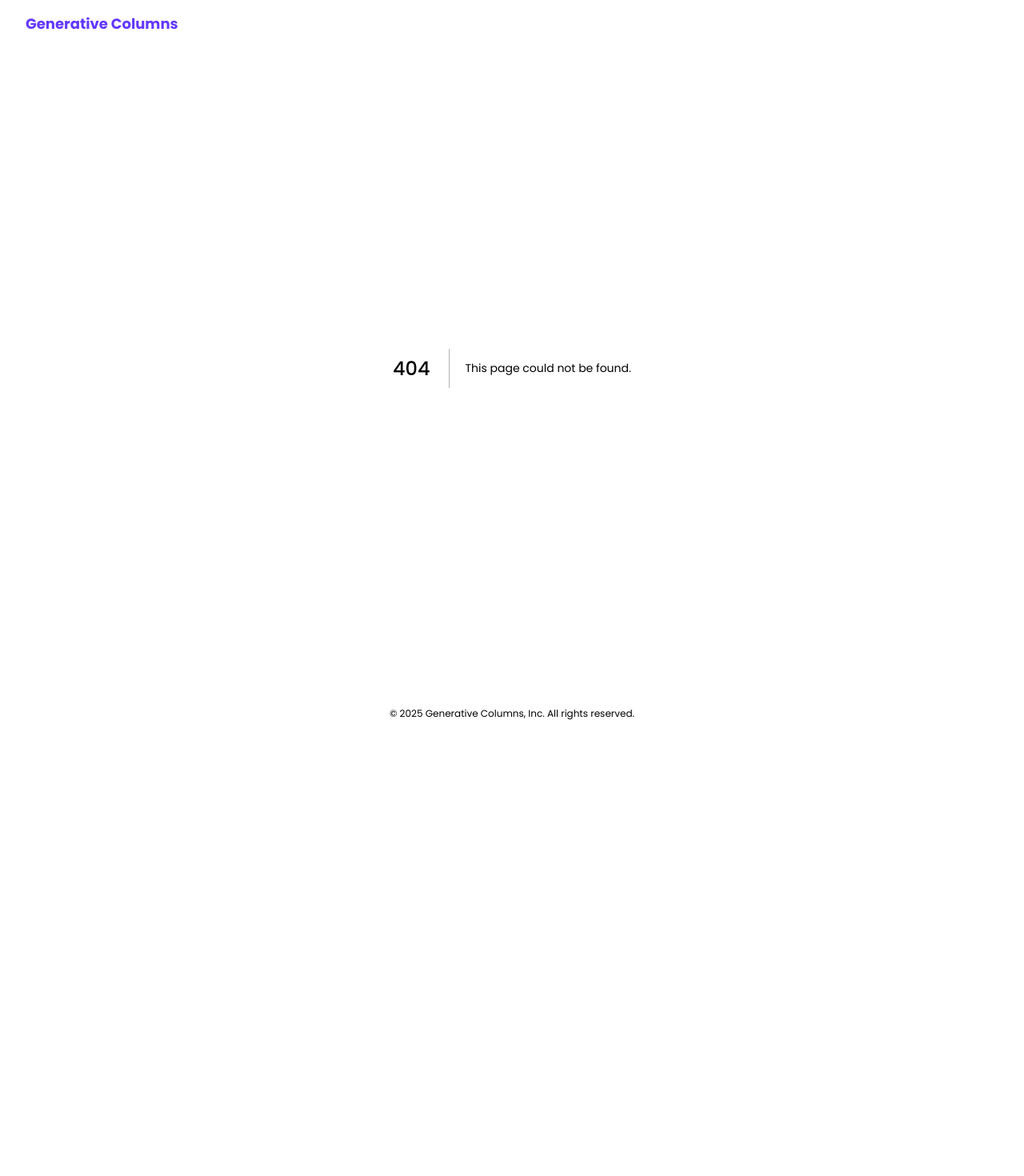
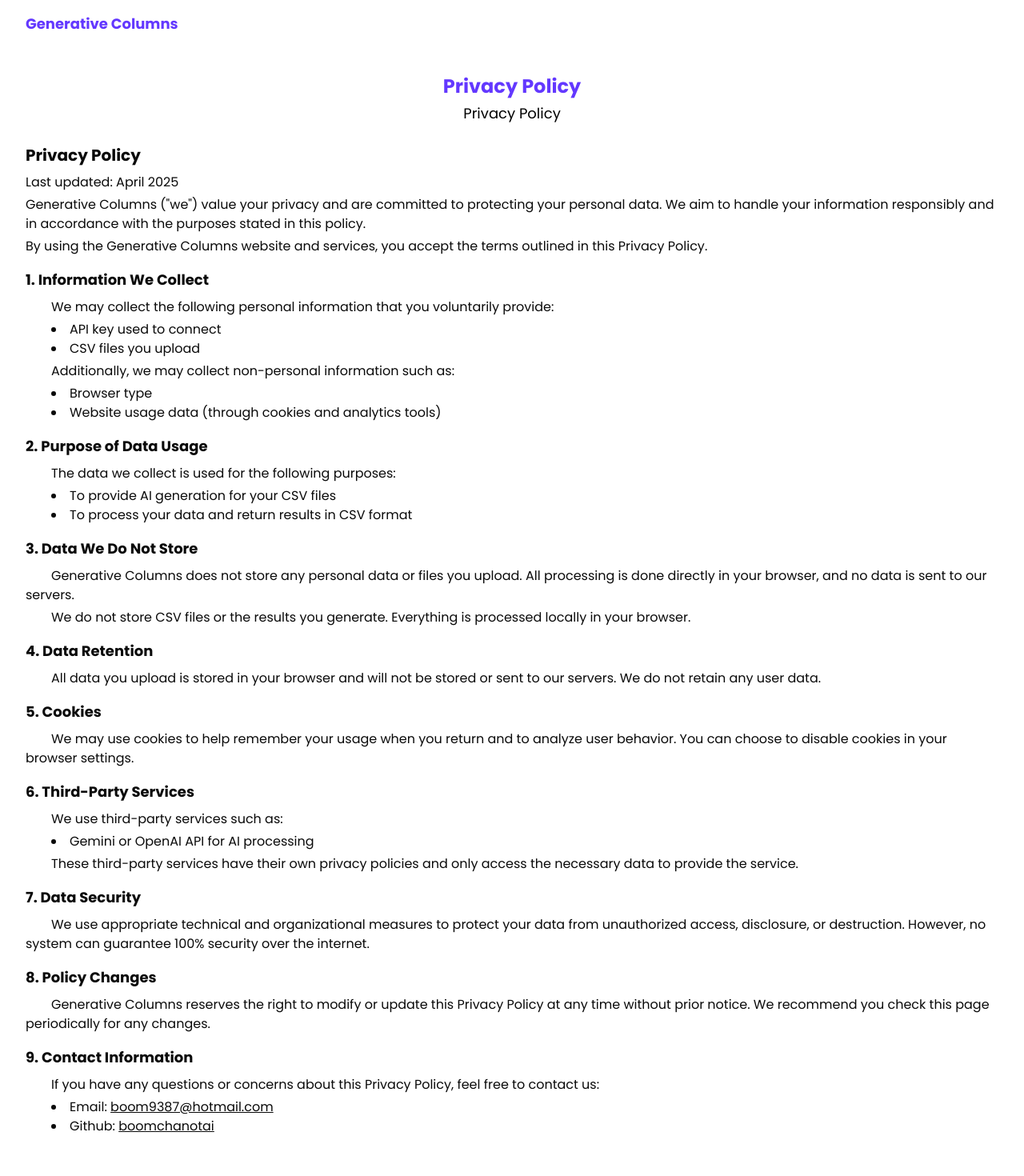
Before and after one commit to boomchanotai/colsgen, a Next.js app: page /privacy-policy in a window 1280 px wide. Before the commit this address had no page. Shown: the top 1470 px of the page at 80% size. Before the commit the page ends 924 px from the top, so only its background shows below. Built offline with nearby package versions, Linux system fonts and the light colour scheme; a web font is replaced by a local one.

Commit message:
feat: add privacy policy page

```diff
--- a/src/app/developer/page.tsx
+++ /dev/null
@@ -1,43 +0,0 @@
-import { Info } from "lucide-react"
-
-import { Button } from "@/components/ui/button"
-import { Input } from "@/components/ui/input"
-import { Label } from "@/components/ui/label"
-import {
-  Tooltip,
-  TooltipContent,
-  TooltipProvider,
-  TooltipTrigger,
-} from "@/components/ui/tooltip"
-
-export default function Developer() {
-  return (
-    <div className="flex">
-      <form className="w-96 space-y-4 rounded-md border bg-white/50 p-4">
-        <div className="flex items-center gap-2">
-          <Label>Prompt for Description</Label>
-          <TooltipProvider>
-            <Tooltip>
-              <TooltipTrigger asChild>
-                <Info className="size-4" />
-              </TooltipTrigger>
-              <TooltipContent>
-                <p>{"Use {{column_name}} to refer text from your column"}</p>
-              </TooltipContent>
-            </Tooltip>
-          </TooltipProvider>
-        </div>
-        <Input
-          placeholder="generate {{column_name}} description for me"
-          required
-        />
-        <p className="text-xs text-gray-500"></p>
-        <div className="flex justify-end">
-          <Button type="submit" className="gap-2">
-            Generate Column
-          </Button>
-        </div>
-      </form>
-    </div>
-  )
-}
--- /dev/null
+++ b/src/app/privacy-policy/page.tsx
@@ -0,0 +1,5 @@
+import { PrivacyPolicy } from "@/components/privacy-policy"
+
+export default function PrivacyPolicyPage() {
+  return <PrivacyPolicy />
+}
--- /dev/null
+++ b/src/components/privacy-policy/index.tsx
@@ -0,0 +1,169 @@
+import Link from "next/link"
+
+import { Container } from "../common/container"
+
+export const PrivacyPolicy = () => {
+  return (
+    <Container className="w-full space-y-6 py-8">
+      <div className="space-y-1">
+        <h2 className="text-primary text-center text-2xl font-bold">
+          Privacy Policy
+        </h2>
+        <h3 className="text-center text-lg font-normal whitespace-nowrap text-black dark:text-white">
+          Privacy Policy
+        </h3>
+      </div>
+
+      <div className="space-y-4">
+        <div className="space-y-2">
+          <h2 className="text-xl font-bold">Privacy Policy</h2>
+          <div className="space-y-1">
+            <p>Last updated: April 2025</p>
+            <p>
+              Generative Columns {'("we")'} value your privacy and are committed
+              to protecting your personal data. We aim to handle your
+              information responsibly and in accordance with the purposes stated
+              in this policy.
+            </p>
+            <p>
+              By using the Generative Columns website and services, you accept
+              the terms outlined in this Privacy Policy.
+            </p>
+          </div>
+        </div>
+
+        <div className="space-y-2">
+          <h3 className="text-lg font-bold">1. Information We Collect</h3>
+          <div className="space-y-1 indent-8">
+            <p>
+              We may collect the following personal information that you
+              voluntarily provide:
+            </p>
+            <ul className="list-inside list-disc">
+              <li>API key used to connect</li>
+              <li>CSV files you upload</li>
+            </ul>
+            <p>
+              Additionally, we may collect non-personal information such as:
+            </p>
+            <ul className="list-inside list-disc">
+              <li>Browser type</li>
+              <li>Website usage data (through cookies and analytics tools)</li>
+            </ul>
+          </div>
+        </div>
+
+        <div className="space-y-2">
+          <h3 className="text-lg font-bold">2. Purpose of Data Usage</h3>
+          <div className="space-y-1 indent-8">
+            <p>The data we collect is used for the following purposes:</p>
+            <ul className="list-inside list-disc">
+              <li>To provide AI generation for your CSV files</li>
+              <li>To process your data and return results in CSV format</li>
+            </ul>
+          </div>
+        </div>
+
+        <div className="space-y-2">
+          <h3 className="text-lg font-bold">3. Data We Do Not Store</h3>
+          <div className="space-y-1 indent-8">
+            <p>
+              Generative Columns does not store any personal data or files you
+              upload. All processing is done directly in your browser, and no
+              data is sent to our servers.
+            </p>
+            <p>
+              We do not store CSV files or the results you generate. Everything
+              is processed locally in your browser.
+            </p>
+          </div>
+        </div>
+
+        <div className="space-y-2">
+          <h3 className="text-lg font-bold">4. Data Retention</h3>
+          <div className="space-y-1 indent-8">
+            <p>
+              All data you upload is stored in your browser and will not be
+              stored or sent to our servers. We do not retain any user data.
+            </p>
+          </div>
+        </div>
+
+        <div className="space-y-2">
+          <h3 className="text-lg font-bold">5. Cookies</h3>
+          <div className="space-y-1 indent-8">
+            <p>
+              We may use cookies to help remember your usage when you return and
+              to analyze user behavior. You can choose to disable cookies in
+              your browser settings.
+            </p>
+          </div>
+        </div>
+
+        <div className="space-y-2">
+          <h3 className="text-lg font-bold">6. Third-Party Services</h3>
+          <div className="space-y-1 indent-8">
+            <p>We use third-party services such as:</p>
+            <ul className="list-inside list-disc">
+              <li>Gemini or OpenAI API for AI processing</li>
+            </ul>
+            <p>
+              These third-party services have their own privacy policies and
+              only access the necessary data to provide the service.
+            </p>
+          </div>
+        </div>
+
+        <div className="space-y-2">
+          <h3 className="text-lg font-bold">7. Data Security</h3>
+          <div className="space-y-1 indent-8">
+            <p>
+              We use appropriate technical and organizational measures to
+              protect your data from unauthorized access, disclosure, or
+              destruction. However, no system can guarantee 100% security over
+              the internet.
+            </p>
+          </div>
+        </div>
+
+        <div className="space-y-2">
+          <h3 className="text-lg font-bold">8. Policy Changes</h3>
+          <div className="space-y-1 indent-8">
+            <p>
+              Generative Columns reserves the right to modify or update this
+              Privacy Policy at any time without prior notice. We recommend you
+              check this page periodically for any changes.
+            </p>
+          </div>
+        </div>
+
+        <div className="space-y-2">
+          <h3 className="text-lg font-bold">9. Contact Information</h3>
+          <div className="space-y-1 indent-8">
+            <p>
+              If you have any questions or concerns about this Privacy Policy,
+              feel free to contact us:
+            </p>
+            <ul className="list-inside list-disc">
+              <li>
+                Email:{" "}
+                <Link href="mailto:boom9387@hotmail.com" className="underline">
+                  boom9387@hotmail.com
+                </Link>
+              </li>
+              <li>
+                Github:{" "}
+                <Link
+                  href="https://github.com/boomchanotai"
+                  className="underline"
+                >
+                  boomchanotai
+                </Link>
+              </li>
+            </ul>
+          </div>
+        </div>
+      </div>
+    </Container>
+  )
+}
```
